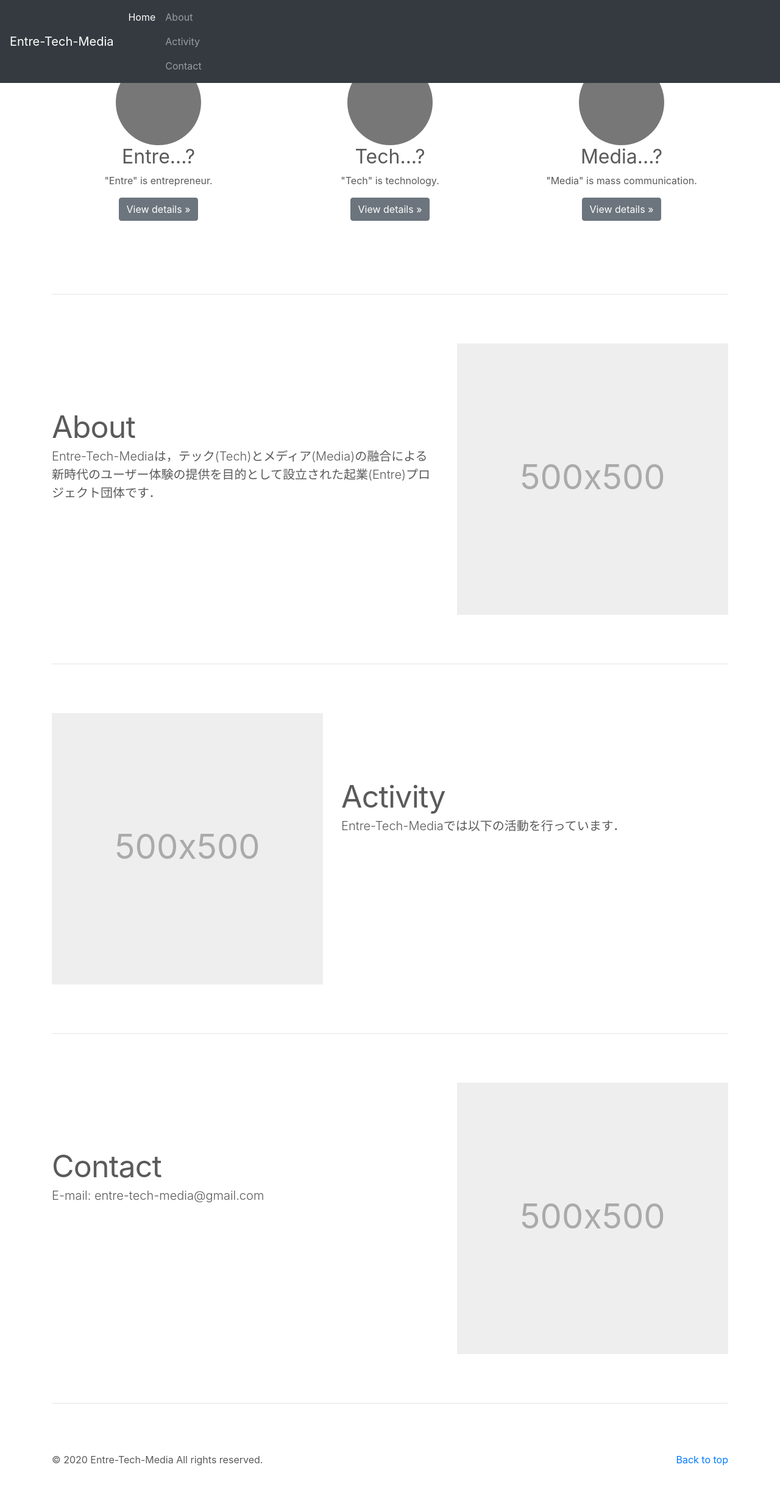
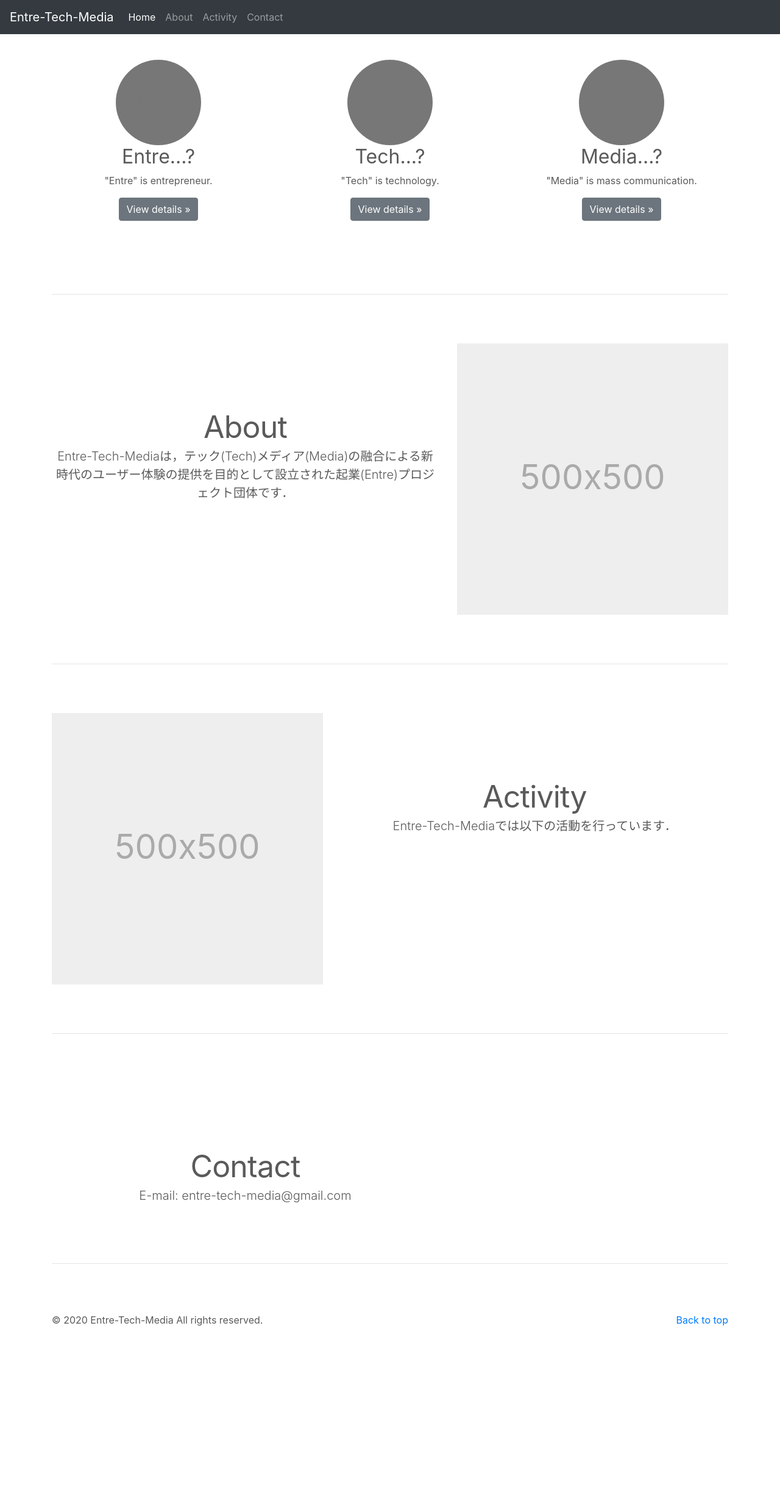
Before and after one commit to bluminous-dev/homepage, a PHP site: page / in a window 1280 px wide. Shown: the whole page at 61% size. After the commit the page ends 2174 px from the top, so only its background shows below. Run offline with PHP 8.4, Linux system fonts and the light colour scheme.

Commit message:
Add files via upload

```diff
--- a/carousel.css
+++ b/carousel.css
@@ -7,7 +7,6 @@ body {
   padding-bottom: 3rem;
   color: #5a5a5a;
 }
-
 
 /* CUSTOMIZE THE CAROUSEL
 -------------------------------------------------- */
@@ -32,6 +31,15 @@ body {
   left: 0;
   min-width: 100%;
   height: 32rem;
+}
+.nav-link{
+    float: left;
+}
+.featurette-heading{
+    text-align: center;
+}
+.lead{
+    text-align: center;
 }
 
 
@@ -89,6 +97,3 @@ body {
     margin-top: 7rem;
   }
 }
-.img{
-    align-items: center;
-}
--- a/index.html
+++ b/index.html
@@ -1,16 +1,18 @@
 <!DOCTYPE html>
 <html lang="ja">
 <head>
+   <!-- Required meta tags -->
    <meta charset="utf-8">
    <meta name="viewport" content="width=device-width, initial-scale=1, shrink-to-fit=no">
    <meta name="description" content="">
    <meta name="author" content="Mark Otto, Jacob Thornton, and Bootstrap contributors">
    <meta name="generator" content="Jekyll v3.8.6">
 
-    <title>Welcome to Entre-Tech-Media!</title>
-
+    <!-- Bootstrap CSS -->
     <link rel="canonical" href="https://getbootstrap.com/docs/4.4/examples/carousel/">
     <link rel="stylesheet" href="https://stackpath.bootstrapcdn.com/bootstrap/4.3.1/css/bootstrap.min.css" integrity="sha384-ggOyR0iXCbMQv3Xipma34MD+dH/1fQ784/j6cY/iJTQUOhcWr7x9JvoRxT2MZw1T" crossorigin="anonymous">
+
+     <title>Welcome to Entre-Tech-Media!</title>
 
       <style>
       .bd-placeholder-img {
@@ -39,16 +41,21 @@
     <a class="navbar-brand" href="#">Entre-Tech-Media</a>
     <button class="navbar-toggler" type="button" data-toggle="collapse" data-target="#navbarCollapse" aria-controls="navbarCollapse" aria-expanded="false" aria-label="Toggle navigation">
       <span class="navbar-toggler-icon"></span>
-    </button>
+    </button><!-- Responsive Menu "≡"-->
+
     <div class="collapse navbar-collapse" id="navbarCollapse">
       <ul class="navbar-nav mr-auto">
         <li class="nav-item active">
-          <a class="nav-link" href="#">Home <span class="sr-only">(current)</span></a>
+          <a class="nav-link" href="#home">Home <span class="sr-only">(current)</span></a>
         </li>
         <li class="nav-item">
-          <a class="nav-link" href="#">About</a>
-          <a class="nav-link" href="#">Activity</a>
-          <a class="nav-link" href="#">Contact</a>
+          <a class="nav-link" href="#about">About</a>
+        </li>
+         <li class="nav-item">
+          <a class="nav-link" href="#activity">Activity</a>
+        </li>
+        <li class="nav-item">
+          <a class="nav-link" href="#contact">Contact</a>
         </li>
         <!--<li class="nav-item">
           <a class="nav-link disabled" href="#" tabindex="-1" aria-disabled="true">Disabled</a>
@@ -117,7 +124,7 @@
   ================================================== -->
   <!-- Wrap the rest of the page in another container to center all the content. -->
 
-  <div class="container marketing">
+  <div id="top" class="container marketing">
 
     <!-- Three columns of text below the carousel -->
     <div class="row">
@@ -147,10 +154,10 @@
 
     <hr class="featurette-divider">
 
-    <div class="row featurette">
+    <div id="about" class="row featurette">
       <div class="col-md-7">
         <h2 class="featurette-heading">About</h2>
-        <p class="lead">Entre-Tech-Mediaは，テック(Tech)とメディア(Media)の融合による新時代のユーザー体験の提供を目的として設立された起業(Entre)プロジェクト団体です．</p>
+        <p class="lead">Entre-Tech-Mediaは，テック(Tech)メディア(Media)の融合による新時代のユーザー体験の提供を目的として設立された起業(Entre)プロジェクト団体です．</p>
       </div>
       <div class="col-md-5">
         <svg class="bd-placeholder-img bd-placeholder-img-lg featurette-image img-fluid mx-auto" width="500" height="500" xmlns="http://www.w3.org/2000/svg" preserveAspectRatio="xMidYMid slice" focusable="false" role="img" aria-label="Placeholder: 500x500"><title>Placeholder</title><rect width="100%" height="100%" fill="#eee"/><text x="50%" y="50%" fill="#aaa" dy=".3em">500x500</text></svg>
@@ -159,12 +166,10 @@
 
     <hr class="featurette-divider">
 
-    <div class="row featurette">
+    <div id="activity" class="row featurette">
       <div class="col-md-7 order-md-2">
         <h2 class="featurette-heading">Activity</h2>
-        <p class="lead">Entre-Tech-Mediaでは以下の活動を行っています．
-
-</p>
+        <p class="lead">Entre-Tech-Mediaでは以下の活動を行っています．</p>
       </div>
       <div class="col-md-5 order-md-1">
         <svg class="bd-placeholder-img bd-placeholder-img-lg featurette-image img-fluid mx-auto" width="500" height="500" xmlns="http://www.w3.org/2000/svg" preserveAspectRatio="xMidYMid slice" focusable="false" role="img" aria-label="Placeholder: 500x500"><title>Placeholder</title><rect width="100%" height="100%" fill="#eee"/><text x="50%" y="50%" fill="#aaa" dy=".3em">500x500</text></svg>
@@ -173,13 +178,10 @@
 
     <hr class="featurette-divider">
 
-    <div class="row featurette">
+    <div id="contact" class="row featurette">
       <div class="col-md-7">
         <h2 class="featurette-heading">Contact</h2>
         <p class="lead">E-mail: entre-tech-media@gmail.com</p>
-      </div>
-      <div class="col-md-5">
-        <svg class="bd-placeholder-img bd-placeholder-img-lg featurette-image img-fluid mx-auto" width="500" height="500" xmlns="http://www.w3.org/2000/svg" preserveAspectRatio="xMidYMid slice" focusable="false" role="img" aria-label="Placeholder: 500x500"><title>Placeholder</title><rect width="100%" height="100%" fill="#eee"/><text x="50%" y="50%" fill="#aaa" dy=".3em">500x500</text></svg>
       </div>
     </div>
 
@@ -192,7 +194,7 @@
 
   <!-- FOOTER -->
   <footer class="container">
-    <p class="float-right"><a href="#">Back to top</a></p>
+    <p class="float-right"><a href="#top">Back to top</a></p>
     <p>&copy; 2020 Entre-Tech-Media All rights reserved.</p>
   </footer>
 </main>
```
